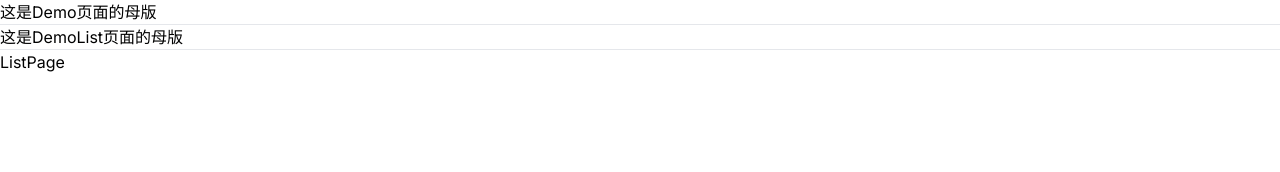
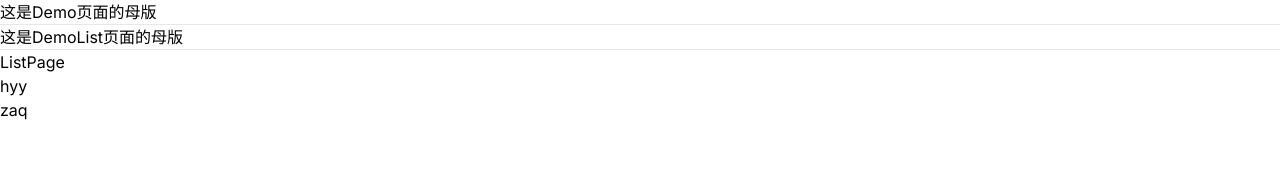
Before and after one commit to huangyuanyin/hyy-next-demo, a Next.js app: page /demo/list in a window 1280 px wide. Shown: the top 172 px of the page. Built offline with nearby package versions, Linux system fonts and the light colour scheme.

Commit message:
编写api接口

```diff
--- /dev/null
+++ b/app/api/goods/[id]/route.ts
@@ -0,0 +1,11 @@
+import { NextRequest, NextResponse } from 'next/server'
+
+export const GET = (req: NextRequest, { params }: any) => {
+  return NextResponse.json({
+    success: true,
+    errorMessage: '获取单条记录' + params.id,
+    data: {
+      req
+    }
+  })
+}
--- /dev/null
+++ b/app/api/goods/route.ts
@@ -0,0 +1,18 @@
+import { NextResponse } from 'next/server'
+
+export const GET = () => {
+  return NextResponse.json({
+    success: true,
+    errorMessage: '',
+    data: [
+      {
+        id: 1,
+        name: 'hyy'
+      },
+      {
+        id: 2,
+        name: 'zaq'
+      }
+    ]
+  })
+}
--- /dev/null
+++ b/app/demo/list/_components/List.tsx
@@ -0,0 +1,31 @@
+'use client'
+import { useEffect, useState } from 'react'
+
+type Item = {
+  id: string
+  name: string
+}
+
+const List = () => {
+  const [data, setData] = useState<Item[]>([])
+  console.log(1)
+  useEffect(() => {
+    fetch('/api/goods')
+      .then((res) => res.json())
+      .then((res) => {
+        setData(res.data)
+      })
+  }, [])
+
+  return (
+    <div>
+      <ul>
+        {data.map((item) => (
+          <li key={item.id}>{item.name}</li>
+        ))}
+      </ul>
+    </div>
+  )
+}
+
+export default List
--- a/app/demo/list/page.tsx
+++ b/app/demo/list/page.tsx
@@ -1,4 +1,5 @@
 import { Metadata } from 'next'
+import List from './_components/List'
 
 export const metadata: Metadata = {
   title: '这是列表页',
@@ -7,7 +8,12 @@ export const metadata: Metadata = {
 }
 
 const ListPage = () => {
-  return <div>ListPage</div>
+  return (
+    <div>
+      ListPage
+      <List />
+    </div>
+  )
 }
 
 export default ListPage
```
